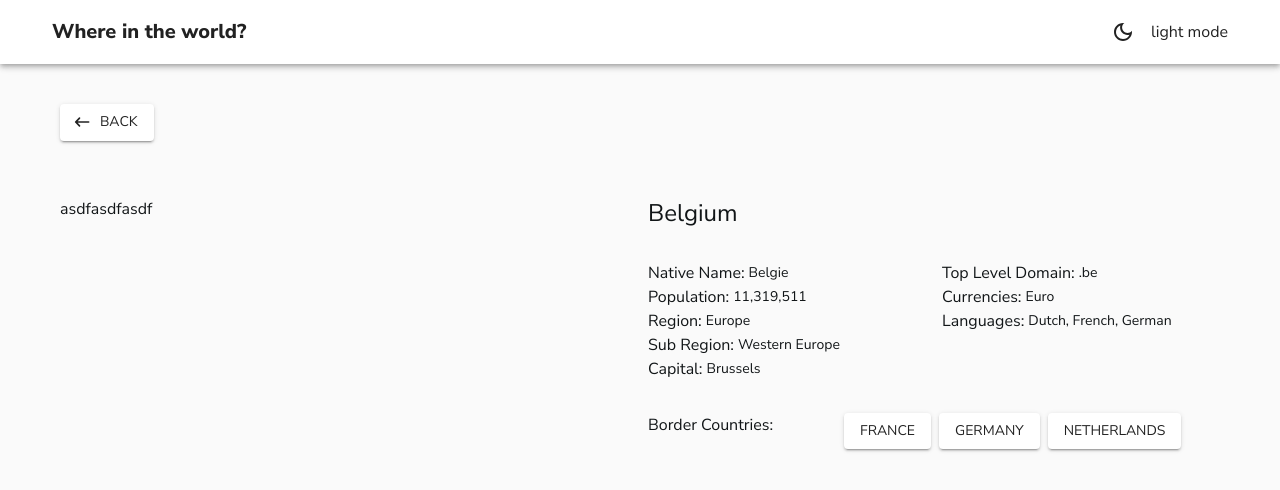
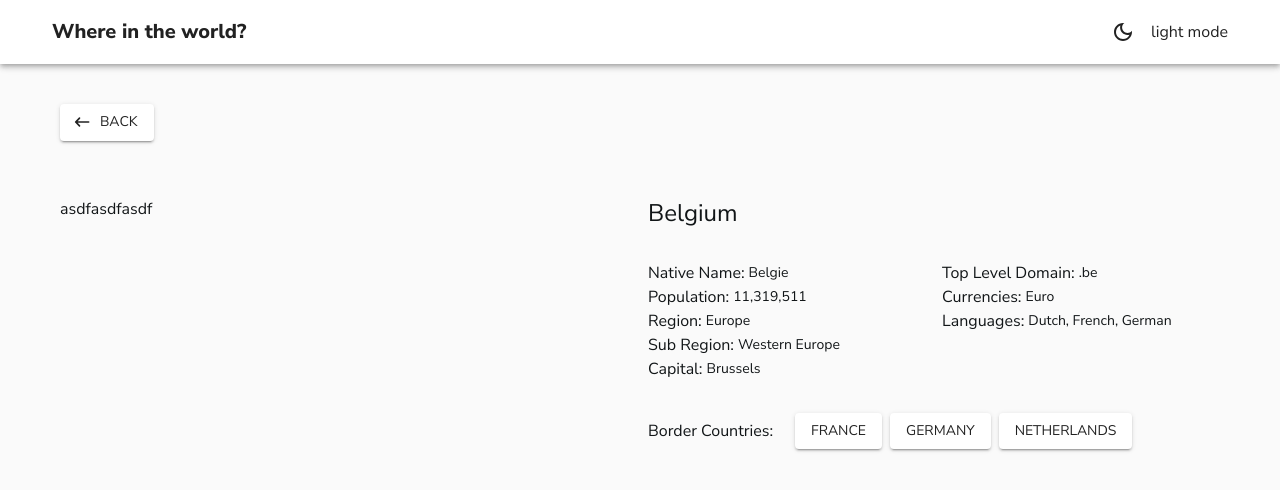
Before and after one commit to AlirezaEttehadi/alibaba-ettehadi-front, a Next.js app: page /1 in a window 1280 px wide. Shown: the top 490 px of the page. Built offline with nearby package versions, Linux system fonts and the light colour scheme.

Commit message:
border countries ui bug fix

```diff
--- a/pages/[country]/index.js
+++ b/pages/[country]/index.js
@@ -72,13 +72,13 @@ export default function Country() {
               </Box>
             </Grid>
           </Grid>
-          <Grid container spacing={2}>
-            <Grid item xs={12} md={4}>
+          <Grid container spacing={2} display="flex" alignItems="center">
+            <Grid item xs={12} md={3}>
               <Typography variant="body1" mr={0.5}>
                 Border Countries:
               </Typography>
             </Grid>
-            <Grid item xs={12} md={8}>
+            <Grid item xs={12} md={9}>
               <Button variant="contained">France</Button>
               <Button variant="contained" sx={{ marginX: 1 }}>
                 Germany
```
